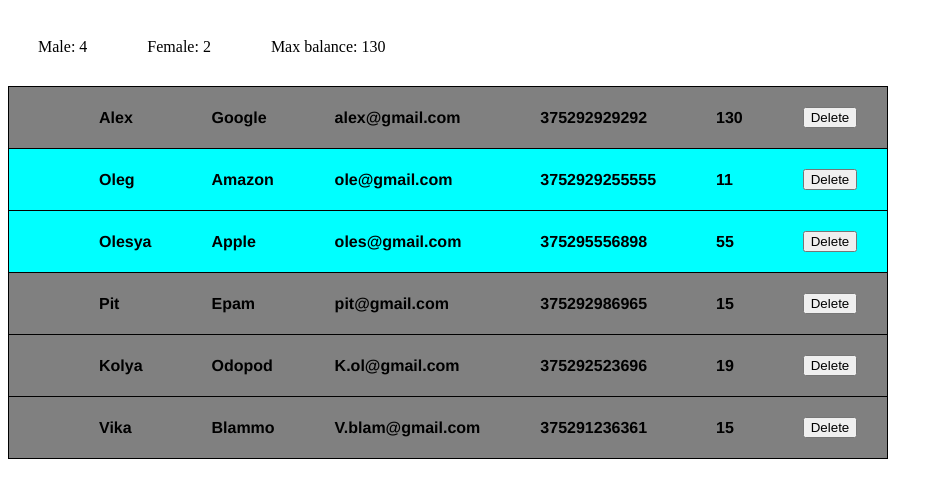
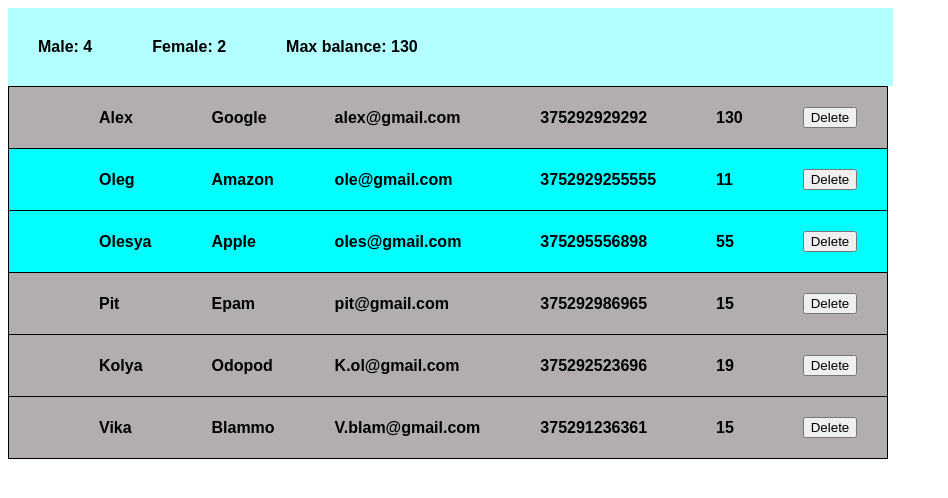
Before and after one commit to Ela-P/js-dyplom, a website built with webpack: page index.html in a window 1280 px wide. Shown: the whole page, without its empty margins (0-948 px from the left). Built offline with nearby package versions, Linux system fonts and the light colour scheme.

Commit message:
Add color and style table users

```diff
--- a/src/clients/clients.scss
+++ b/src/clients/clients.scss
@@ -3,7 +3,7 @@ table {
     border-collapse: collapse;
 }
 tr {
-    font-family: 'Franklin Gothic Medium', 'Arial Narrow', Arial, sans-serif;
+    font-family: 'Arial';
     font-weight: 600;
     border: 1px solid black;
     border-radius: 10px;
@@ -13,18 +13,22 @@ th, td {
 }
 
 .totalUsers {
+    width: 885px;
+    background-color: hsl(180, 100%, 85%);
     display: flex;
 
 }
 
 .usersView {
+    font-family: 'Arial';
+    font-weight: 600;
     padding: 30px;
 }
 
 .activUsers {
-    background-color: aqua;
+    background-color: hsl(180, 100%, 50%);
 }
 
 .noActivUsers {
-    background-color: gray;
+    background-color: hsl(0, 2%, 69%);
 }
```
